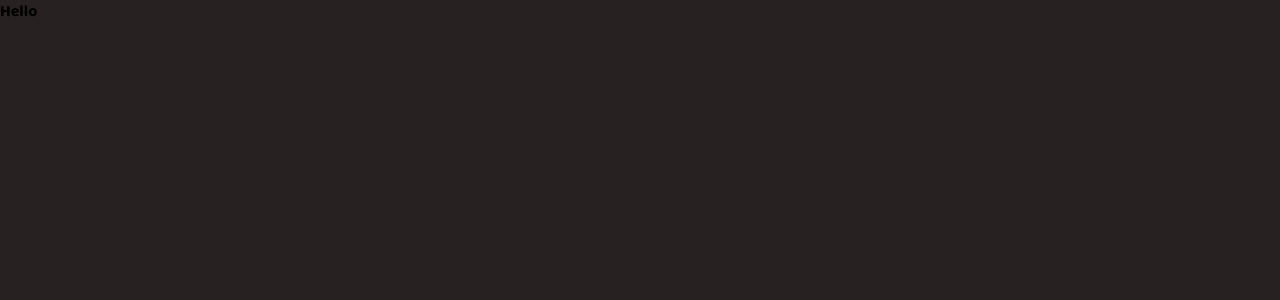
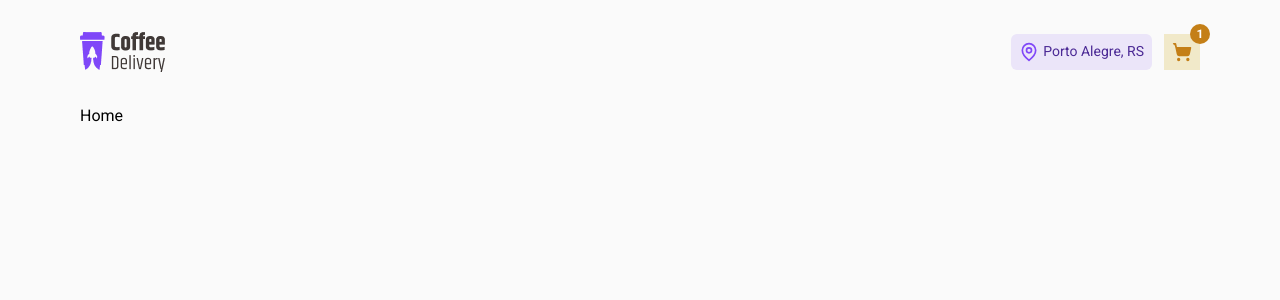
Before and after one commit to RenanFachin/RS_CoffeeDelivery, a Next.js app: page / in a window 1280 px wide. Shown: the top 300 px of the page. Built offline with nearby package versions, Linux system fonts and the light colour scheme.

Commit message:
feat: Cria header

```diff
--- a/package.json
+++ b/package.json
@@ -9,6 +9,7 @@
     "lint": "next lint"
   },
   "dependencies": {
+    "lucide-react": "^0.293.0",
     "next": "14.0.3",
     "react": "^18",
     "react-dom": "^18"
--- /dev/null
+++ b/src/app/(web)/page.tsx
@@ -0,0 +1,3 @@
+export default function Home() {
+  return <h1>Home</h1>
+}
--- a/src/app/layout.tsx
+++ b/src/app/layout.tsx
@@ -1,9 +1,18 @@
 import type { Metadata } from 'next'
 import { Roboto, Baloo_2 } from 'next/font/google'
 import './globals.css'
+import { Header } from '@/components/header'
 
-const roboto = Roboto({ subsets: ['latin'], weight: ['400', '700'], variable: '--font-roboto' })
-const baloo = Baloo_2({ subsets: ['latin'], weight: ['700', '800'], variable: '--font-baloo' })
+const roboto = Roboto({
+  subsets: ['latin'],
+  weight: ['400', '700'],
+  variable: '--font-roboto',
+})
+const baloo = Baloo_2({
+  subsets: ['latin'],
+  weight: ['700', '800'],
+  variable: '--font-baloo',
+})
 
 export const metadata: Metadata = {
   title: 'Create Next App',
@@ -17,7 +26,8 @@ export default function RootLayout({
 }) {
   return (
     <html className={`${roboto.variable} ${baloo.variable}`} lang="pt">
-      <body className='bg-base-title'>
+      <body className="bg-background max-w-[1120px] mx-auto min-h-screen">
+        <Header />
         {children}
       </body>
     </html>
--- a/src/app/page.tsx
+++ /dev/null
@@ -1,5 +0,0 @@
-export default function Home() {
-  return (
-    <h1 className="font-title">Hello</h1>
-  )
-}
--- /dev/null
+++ b/src/components/header.tsx
@@ -0,0 +1,21 @@
+import Image from 'next/image'
+import { MapPin } from 'lucide-react'
+import { ShoppingCartButton } from './shopping-cart-button'
+
+export function Header() {
+  return (
+    <header className="flex items-center justify-between my-8">
+      <Image src={'/Logo.png'} alt="" width={85} height={40} quality={100} />
+
+      <div className="flex items-center gap-3">
+        <div className="flex items-center p-2 justify-center gap-1 bg-purple-100 rounded-md">
+          <MapPin className="w-5 h-5 text-purple-500" strokeWidth={2} />
+          <span className="text-purple-900 text-sm leading-tight">
+            Porto Alegre, RS
+          </span>
+        </div>
+        <ShoppingCartButton />
+      </div>
+    </header>
+  )
+}
--- /dev/null
+++ b/src/components/shopping-cart-button.tsx
@@ -0,0 +1,19 @@
+'use client'
+
+import { ShoppingCart } from 'lucide-react'
+import { useState } from 'react'
+
+export function ShoppingCartButton() {
+  const [cartLength, setCartLength] = useState<number>(1)
+
+  return (
+    <button className="p-2 bg-yellow-100 relative">
+      <ShoppingCart className="w-5 h-5 fill-yellow-900 text-yellow-900" />
+      {cartLength > 0 ? (
+        <span className="absolute top-0 right-0 translate-x-1/2 -translate-y-1/2 text-white bg-yellow-900 rounded-full w-5 h-5 flex items-center justify-center text-xs font-bold leading-tight	">
+          {cartLength}
+        </span>
+      ) : null}
+    </button>
+  )
+}
--- a/tailwind.config.ts
+++ b/tailwind.config.ts
@@ -11,31 +11,31 @@ const config: Config = {
       yellow: {
         100: '#F1E9C9',
         500: '#DBAC2C',
-        900: '#C47F17'
+        900: '#C47F17',
       },
       purple: {
         100: '#EBE5F9',
         500: '#8047F8',
-        900: '#4B2995'
+        900: '#4B2995',
       },
       base: {
-        'title': '#272221',
-        'subtitle': '#403937',
-        'text': '#574F4D',
-        'label': '#8D8686',
-        'hover': '#D7D5D5',
-        'button': '#E6E5E5',
-        'input': '#EDEDED',
-        'card': '#F3F2F2',
+        title: '#272221',
+        subtitle: '#403937',
+        text: '#574F4D',
+        label: '#8D8686',
+        hover: '#D7D5D5',
+        button: '#E6E5E5',
+        input: '#EDEDED',
+        card: '#F3F2F2',
       },
       background: '#FAFAFA',
-      white: '#FFFFFF'
+      white: '#FFFFFF',
     },
     extend: {
       fontFamily: {
         sans: 'var(--font-roboto)',
-        title: 'var(--font-baloo)'
-      }
+        title: 'var(--font-baloo)',
+      },
     },
   },
   plugins: [],
```
Also changed, not shown: .eslintrc.json, 1 other file (tests, documents, lock files or other folders).
